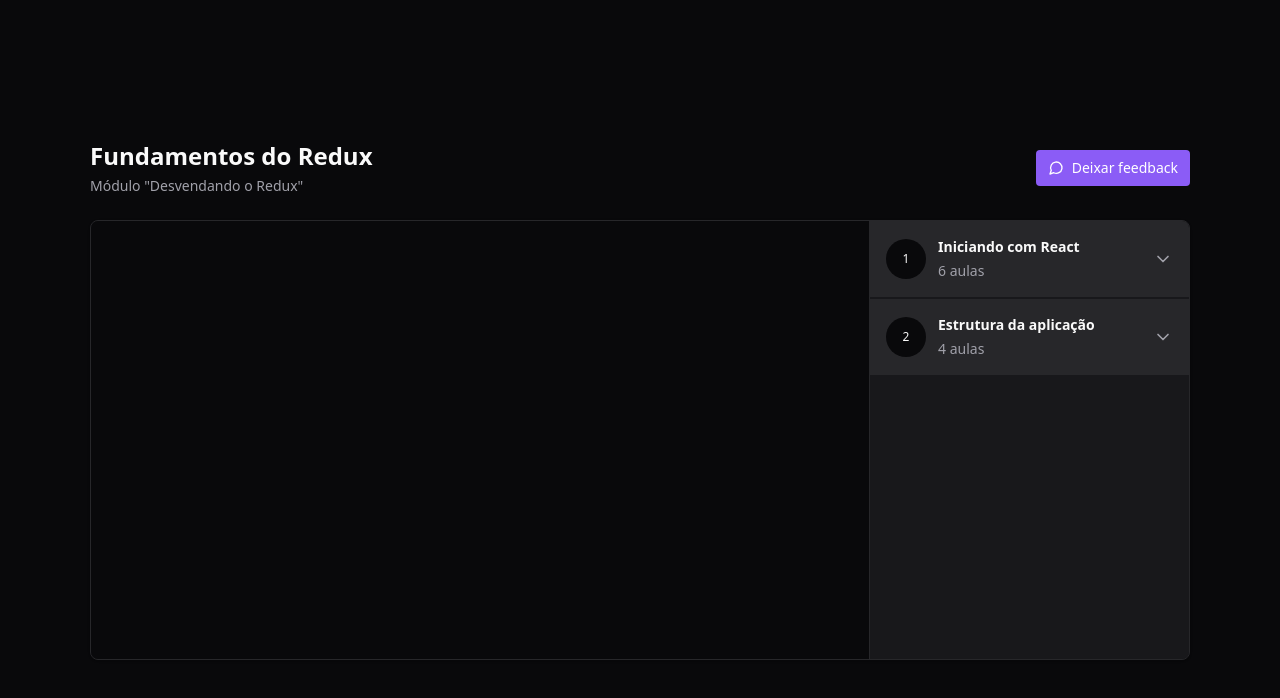
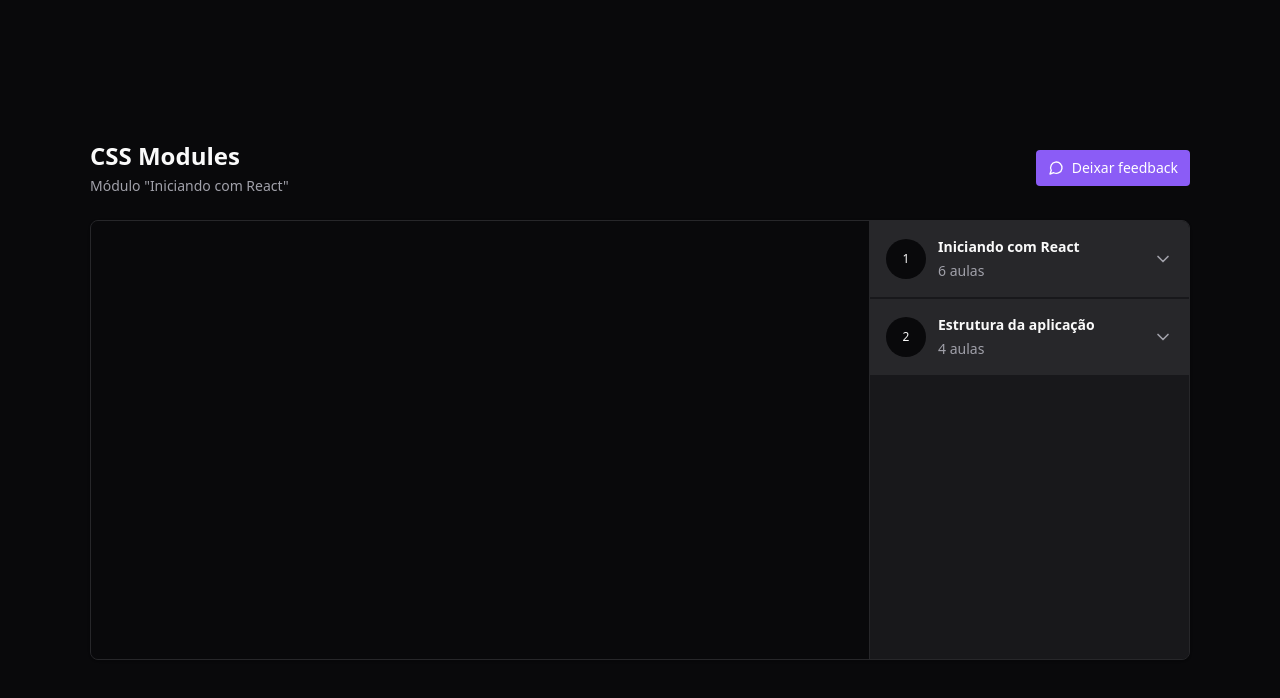
Before and after one commit to gabrieldesiderio/react-redux-zustand, a React (Vite) app: page / in a window 1280 px wide. Shown: the top 698 px of the page. Built offline with nearby package versions, Linux system fonts and the light colour scheme.

Commit message:
seu current module and current lesson titles on header

```diff
--- a/src/components/Header.tsx
+++ b/src/components/Header.tsx
@@ -1,8 +1,19 @@
+import { useAppSelector } from "../store"
+
 export function Header() {
+  const { currentModule, currentLesson } = useAppSelector(store => {
+    const { currentModuleIndex, currentLessonIndex } = store.player
+
+    const currentModule = store.player.course.modules[currentModuleIndex]
+    const currentLesson = currentModule.lessons[currentLessonIndex]
+
+    return { currentModule, currentLesson}
+  })
+
   return (
     <div className="flex flex-col gap-1">
-      <h1 className="text-2xl font-bold">Fundamentos do Redux</h1>
-      <span className="text-sm text-zinc-400">Módulo "Desvendando o Redux"</span>
+      <h1 className="text-2xl font-bold">{currentLesson.title}</h1>
+      <span className="text-sm text-zinc-400">Módulo "{currentModule.title}"</span>
     </div>
   )
 }
```
